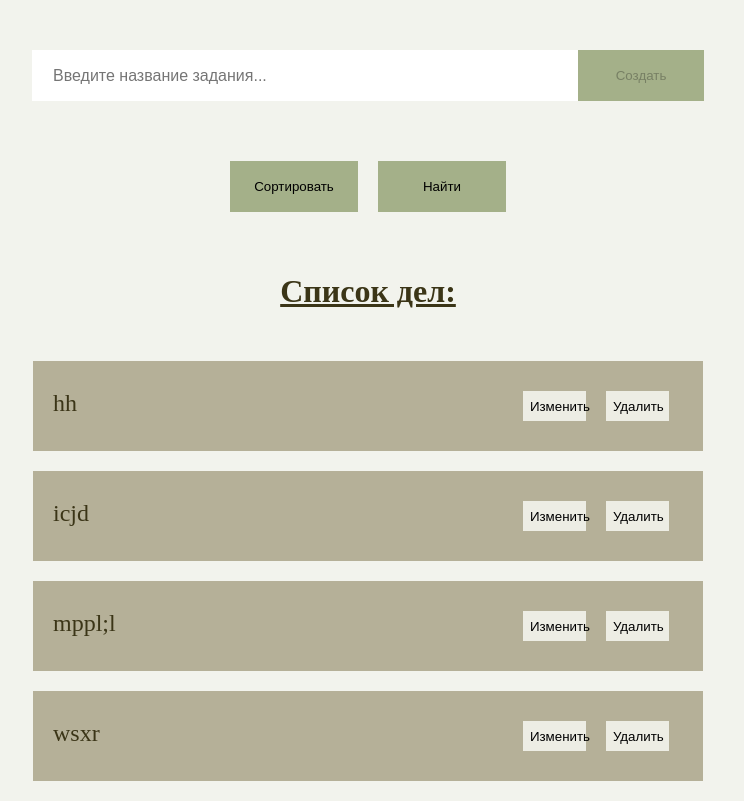
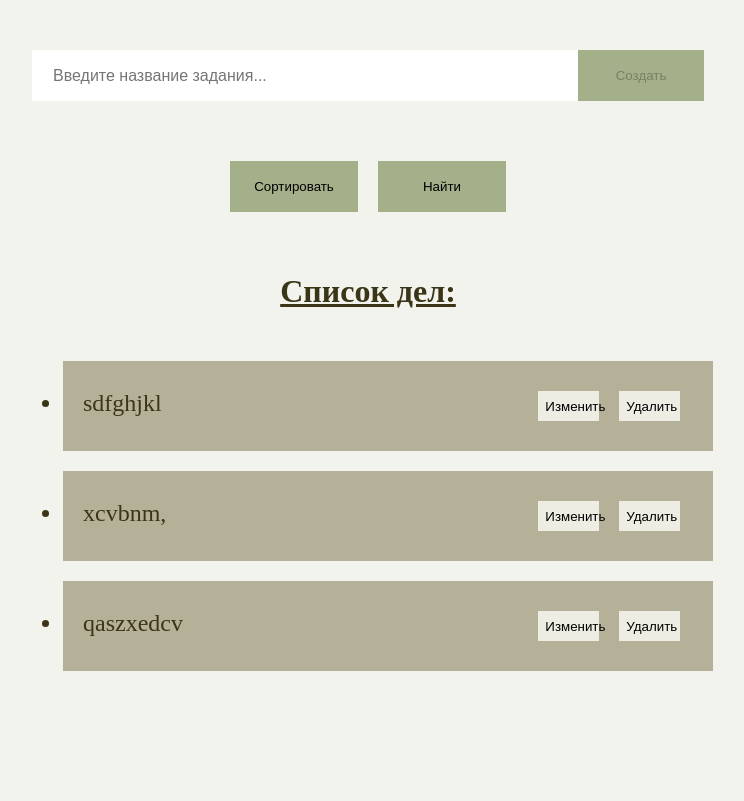
Before and after one commit to EvgeniyaKaz/todo-list, a React (Create React App) app: page / in a window 1280 px wide. Shown: the whole page, without its empty margins (272-1016 px from the left). Built offline with nearby package versions, Linux system fonts and the light colour scheme; data requests are answered from the project's data file.

Commit message:
add final project.2

```diff
--- a/src/App.js
+++ b/src/App.js
@@ -1,21 +1,16 @@
 import styles from "./App.module.css";
 import { useEffect, useState } from "react";
-import { Form, TodosList } from "./components";
+import { NewTaskForm, TodosList } from "./components";
 
 function App() {
 	const [todos, setTodos] = useState([]);
 	const [isLoading, setIsLoading] = useState(false);
-	const [refreshTodoFlag, setRefreshTodoFlag] = useState(false);
+	const [isRefreshTodoFlag, setIsRefreshTodoFlag] = useState(false);
 	const [inputValue, setInputValue] = useState("");
-	const [isValid, setIsValid] = useState(true);
-	const [isSorted, setIsSorted] = useState(false);
-	const [searchPhrase, setSearchPhrase] = useState(false);
+	const [isSort, setIsSort] = useState(false);
+	const [isSearchPhrase, setIsSearchPhrase] = useState(false);
 
-	const refreshTodos = () => setRefreshTodoFlag(!refreshTodoFlag);
-
-	const searchTask = todos.filter((task) => {
-		return task.title.toLowerCase().includes(inputValue.toLowerCase());
-	});
+	const refreshTodos = () => setIsRefreshTodoFlag(!isRefreshTodoFlag);
 
 	useEffect(() => {
 		setIsLoading(true);
@@ -29,66 +24,46 @@ function App() {
 				console.log(error);
 			})
 			.finally(() => setIsLoading(false));
+	}, [isRefreshTodoFlag, inputValue]);
 
-		if (inputValue.length > 3 && inputValue !== "") {
-			return setIsValid(false);
-		} else {
-			return setIsValid(true);
-		}
-	}, [refreshTodoFlag, isValid, inputValue]);
-
-	const addTask = (event) => {
-		event.preventDefault();
-
-		fetch("http://localhost:3005/todos", {
-			method: "POST",
-			headers: { "Content-Type": "application/json;charset=utf-8" },
-			body: JSON.stringify({
-				title: inputValue,
-				status: false,
-			}),
-		})
-			.then(() => refreshTodos())
-			.finally(() => setInputValue(""));
+	const sortTodos = (todos) => {
+		const sortArray = todos.sort((a, b) => (a.title > b.title ? 1 : -1));
+		return sortArray;
 	};
 
-	const sortTask = () => {
-		setIsSorted(!isSorted);
-
-		const newTodo = [...todos];
-
-		const sortArray = newTodo.sort((a, b) => (a.title > b.title ? 1 : -1));
-
-		if (isSorted) {
-			setTodos(sortArray);
-		}
+	const startSorting = () => {
+		return setIsSort(!isSort);
 	};
 
-	const searchText = () => {
-		setSearchPhrase(!searchPhrase);
+	const startSearching = () => {
+		return setIsSearchPhrase(!isSearchPhrase);
+	};
 
-		setTodos(searchTask);
-	};
+	const searchTodos = todos.filter((todo) => {
+		return todo.title.toLowerCase().includes(inputValue.toLowerCase());
+	});
+
+	const sortedArrayTodos = isSort ? sortTodos(todos) : todos;
+
+	const arrayOfTodos = isSearchPhrase ? searchTodos : sortedArrayTodos;
 
 	return (
 		<>
 			<div className={styles.container}>
 				<header>
-					<Form
-						addTask={addTask}
+					<NewTaskForm
 						inputValue={inputValue}
 						setInputValue={setInputValue}
-						isValid={isValid}
+						refreshTodos={refreshTodos}
 					/>
 				</header>
 				<main>
 					<TodosList
-						todos={todos}
 						isLoading={isLoading}
-						searchTask={searchTask}
-						sortTask={sortTask}
 						refreshTodos={refreshTodos}
-						searchText={searchText}
+						startSearching={startSearching}
+						startSorting={startSorting}
+						arrayOfTodos={arrayOfTodos}
 						inputValue={inputValue}
 					/>
 				</main>
--- a/src/components/block-todos/editing-form.js
+++ b/src/components/block-todos/editing-form.js
@@ -1,20 +1,20 @@
 import styles from "./block-todos.module.css";
 import { useState } from "react";
 
-export const EditingForm = ({ id, status, refreshTodos }) => {
+export const EditingForm = ({ id, refreshTodos }) => {
 	const [value, setValue] = useState("");
 
-	const changeTaskText = (id) => {
-		const idTodo = id.id;
+	const changeTaskText = (event) => {
+		event.preventDefault();
 
-		const url = "http://localhost:3005/todos/" + idTodo;
+		const url = `${"http://localhost:3005/todos/"}${id}`;
 
 		fetch(url, {
 			method: "PATCH",
 			headers: { "Content-Type": "application/json;charset=utf-8" },
 			body: JSON.stringify({
 				title: value,
-				status: false,
+				isChange: false
 			}),
 		})
 			.then(() => refreshTodos())
@@ -23,25 +23,21 @@ export const EditingForm = ({ id, status, refreshTodos }) => {
 
 	return (
 		<>
+			<form onSubmit={changeTaskText}>
 				<input
 					className={styles["container_main_todo_input"]}
 					value={value}
-				key={Math.random()}
+					key={id}
 					type="text"
 					onChange={({ target }) => setValue(target.value)}
 				/>
 				<button
 					className={styles["container_main_todo_button"]}
-				disabled={status === true ? true : false}
-			>
-				Изменить
-			</button>
-			<button
-				className={styles["container_main_todo_button"]}
-				onClick={() => changeTaskText({ id })}
+					type="submit"
 				>
 					Готово
 				</button>
+			</form>
 		</>
 	);
 };
--- a/src/components/block-todos/sorting-and-searching-buttons.js
+++ b/src/components/block-todos/sorting-and-searching-buttons.js
@@ -1,18 +1,21 @@
 import styles from "./block-todos.module.css";
 
-export const SortingAndSearchingButtons = ({ sortTask, searchText }) => {
+export const SortingAndSearchingButtons = ({
+	startSearching,
+	startSorting,
+}) => {
 	return (
 		<>
 			<div className={styles.butt}>
 				<button
 					className={styles["container_header_button"]}
-					onClick={sortTask}
+					onClick={startSorting}
 				>
 					Сортировать
 				</button>
 				<button
 					className={styles["container_header_button"]}
-					onClick={searchText}
+					onClick={startSearching}
 				>
 					Найти
 				</button>
--- a/src/components/block-todos/todo.js
+++ b/src/components/block-todos/todo.js
@@ -1,10 +1,21 @@
 import styles from "./block-todos.module.css";
 
-export const Todo = ({ id, status, title, refreshTodos, updateTask }) => {
-	const deleteTask = (numberId) => {
-		const idTodo = numberId.id;
+export const Todo = ({ id, title, refreshTodos, inputValue }) => {
+	const startChange = (id) => {
+		const url = "http://localhost:3005/todos/" + id;
 
-		const url = "http://localhost:3005/todos/" + idTodo;
+		fetch(url, {
+			method: "PUT",
+			headers: { "Content-Type": "application/json;charset=utf-8" },
+			body: JSON.stringify({
+				title: inputValue,
+				isChange: true,
+			}),
+		}).then(() => refreshTodos());
+	};
+
+	const deleteTask = () => {
+		const url = `${"http://localhost:3005/todos/"}${id}`;
 
 		fetch(url, {
 			method: "DELETE",
@@ -20,13 +31,12 @@ export const Todo = ({ id, status, title, refreshTodos, updateTask }) => {
 			</span>
 			<button
 				className={styles["container_main_todo_button"]}
-				onClick={() => updateTask({ id })}
-				disabled={status === true ? true : false}
+				onClick={() => startChange(id)}
 			>
 				Изменить
 			</button>
 			<button
-				onClick={() => deleteTask({ id })}
+				onClick={() => deleteTask()}
 				className={styles["container_main_todo_button"]}
 			>
 				Удалить
--- a/src/components/block-todos/todos-list.js
+++ b/src/components/block-todos/todos-list.js
@@ -4,66 +4,45 @@ import { EditingForm } from "./editing-form";
 import { Todo } from "./todo";
 
 export const TodosList = ({
-	todos,
 	isLoading,
-	sortTask,
 	refreshTodos,
-	searchText,
+	startSearching,
+	startSorting,
+	arrayOfTodos,
 	inputValue,
 }) => {
-	const updateTask = (numberId) => {
-		const idTodo = numberId.id;
-		console.log(idTodo);
-
-		const url = "http://localhost:3005/todos/" + idTodo;
-
-		fetch(url, {
-			method: "PUT",
-			headers: { "Content-Type": "application/json;charset=utf-8" },
-			body: JSON.stringify({
-				title: inputValue,
-				status: true,
-			}),
-		}).then(() => refreshTodos());
-	};
-
 	return (
 		<>
 			<SortingAndSearchingButtons
-				sortTask={sortTask}
-				searchText={searchText}
+				startSearching={startSearching}
+				startSorting={startSorting}
 			/>
 			<div className={styles["container_header"]}>
 				<h1 className={styles["container_header_text"]}>Список дел:</h1>
 			</div>
-			<div className={styles["container_main"]}>
+			<ul className={styles["container_main"]}>
 				{isLoading ? (
 					<div className={styles.loader}></div>
 				) : (
-					todos.map(({ title, id, status }) => (
-						<div
-							className={styles["container_main_todo"]}
-							key={Math.random()}
-						>
-							{status === true ? (
+					arrayOfTodos.map(({ title, id, isChange }) => (
+						<li className={styles["container_main_todo"]} key={id}>
+							{isChange ? (
 								<EditingForm
 									id={id}
-									status={status}
 									refreshTodos={refreshTodos}
 								/>
 							) : (
 								<Todo
 									id={id}
-									status={status}
 									title={title}
 									refreshTodos={refreshTodos}
-									updateTask={updateTask}
+									inputValue={inputValue}
 								/>
 							)}
-						</div>
+						</li>
 					))
 				)}
-			</div>
+			</ul>
 		</>
 	);
 };
--- a/src/components/form.js
+++ /dev/null
@@ -1,24 +0,0 @@
-import styles from "../App.module.css";
-
-export const Form = ({ addTask, inputValue, setInputValue, isValid }) => {
-	return (
-		<>
-			<form className={styles["container_form"]} onSubmit={addTask}>
-				<input
-					className={styles["container_form_input"]}
-					type="text"
-					placeholder="Введите название задания..."
-					value={inputValue}
-					onChange={({ target }) => setInputValue(target.value)}
-				/>
-				<button
-					className={styles["container_form_button"]}
-					type="submit"
-					disabled={isValid}
-				>
-					Создать
-				</button>
-			</form>
-		</>
-	);
-};
--- a/src/components/index.js
+++ b/src/components/index.js
@@ -1,2 +1,2 @@
 export * from "./block-todos/todos-list";
-export * from "./form";
+export * from "./new-task-form";
--- /dev/null
+++ b/src/components/new-task-form.js
@@ -0,0 +1,46 @@
+import styles from "../App.module.css";
+
+export const NewTaskForm = ({ refreshTodos, inputValue, setInputValue }) => {
+	const addTodo = (event) => {
+		event.preventDefault();
+
+		fetch("http://localhost:3005/todos", {
+			method: "POST",
+			headers: { "Content-Type": "application/json;charset=utf-8" },
+			body: JSON.stringify({
+				title: inputValue,
+				isChange: false,
+			}),
+		})
+			.then(() => refreshTodos())
+			.finally(() => setInputValue(""));
+	};
+
+	const isValid = () => {
+		if (inputValue.length > 3 && inputValue !== "") {
+			return false;
+		} else {
+			return true;
+		}
+	};
+	return (
+		<>
+			<form className={styles["container_form"]} onSubmit={addTodo}>
+				<input
+					className={styles["container_form_input"]}
+					type="text"
+					placeholder="Введите название задания..."
+					value={inputValue}
+					onChange={({ target }) => setInputValue(target.value)}
+				/>
+				<button
+					className={styles["container_form_button"]}
+					type="submit"
+					disabled={isValid()}
+				>
+					Создать
+				</button>
+			</form>
+		</>
+	);
+};
--- a/src/db.json
+++ b/src/db.json
@@ -1,24 +1,19 @@
 {
   "todos": [
     {
-      "title": "hh",
-      "status": false,
-      "id": "366b"
+      "id": "42dd",
+      "title": "sdfghjkl",
+      "isChange": false
     },
     {
-      "id": "c076",
-      "title": "icjd",
-      "status": false
+      "title": "xcvbnm,",
+      "isChange": false,
+      "id": "51b4"
     },
     {
-      "id": "6698",
-      "title": "mppl;l",
-      "status": false
-    },
-    {
-      "id": "c878",
-      "title": "wsxr",
-      "status": false
+      "title": "qaszxedcv",
+      "isChange": false,
+      "id": "646c"
     }
   ]
 }
```
Lines whose indentation alone changed are shown as unchanged.
